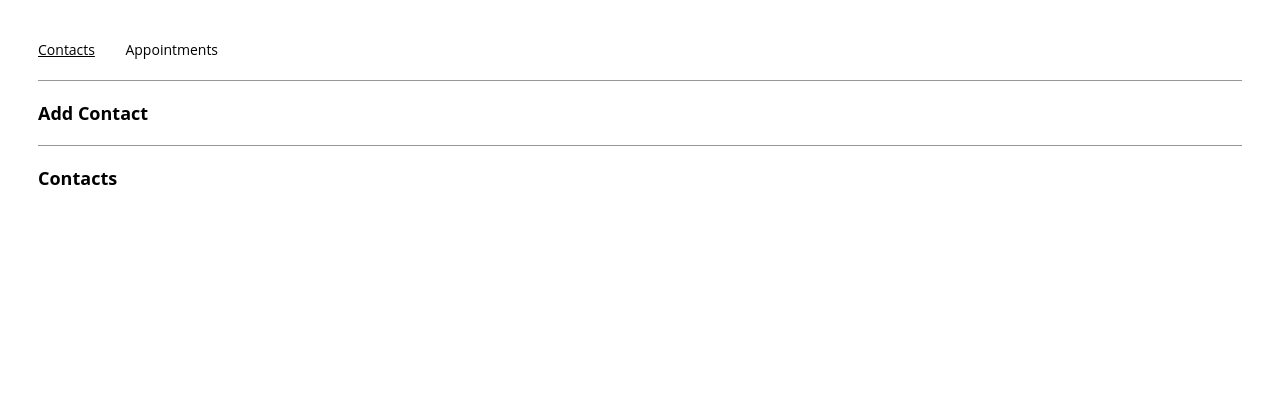
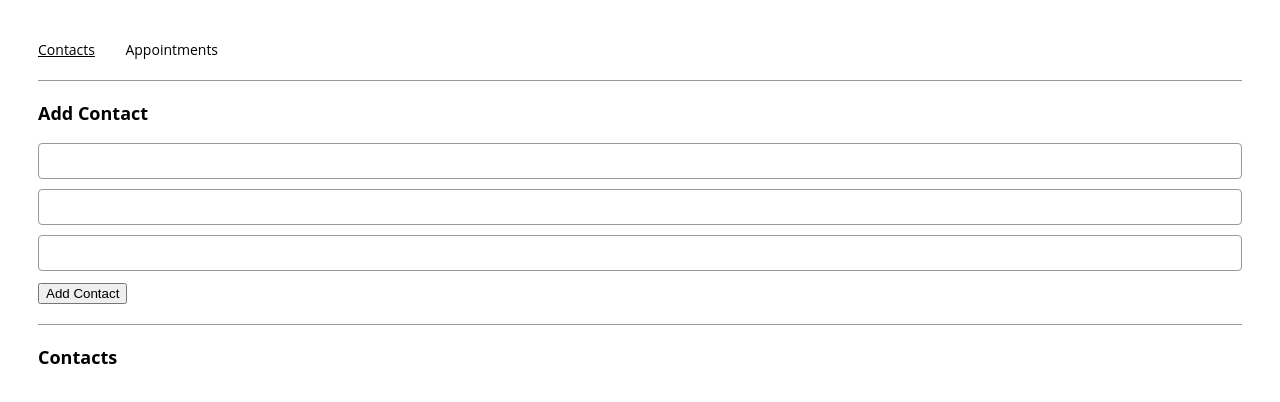
Before and after one commit to knorful/appointment_planner, a React (Create React App) app: page /contacts in a window 1280 px wide. Shown: the top 402 px of the page. Built offline with nearby package versions, Linux system fonts and the light colour scheme.

Commit message:
add form to ContactsPage

```diff
--- a/src/containers/contactsPage/ContactsPage.js
+++ b/src/containers/contactsPage/ContactsPage.js
@@ -1,10 +1,13 @@
-import React from "react";
+import React, { useState } from "react";
 
-export const ContactsPage = () => {
+export const ContactsPage = ({ contacts, addContact }) => {
   /*
   Define state variables for
   contact info and duplicate check
   */
+  const [name, setName] = useState("");
+  const [phone, setPhone] = useState("");
+  const [email, setEmail] = useState("");
 
   const handleSubmit = (e) => {
     e.preventDefault();
@@ -23,6 +26,12 @@ export const ContactsPage = () => {
     <div>
       <section>
         <h2>Add Contact</h2>
+        <form onSubmit={handleSubmit}>
+          <input type="text" id="name" name="name" /> <br></br>
+          <input type="email" id="email" name="email" /> <br></br>
+          <input type="number" id="phone" name="phone" /> <br></br>
+          <button>Add Contact</button>
+        </form>
       </section>
       <hr />
       <section>
```
